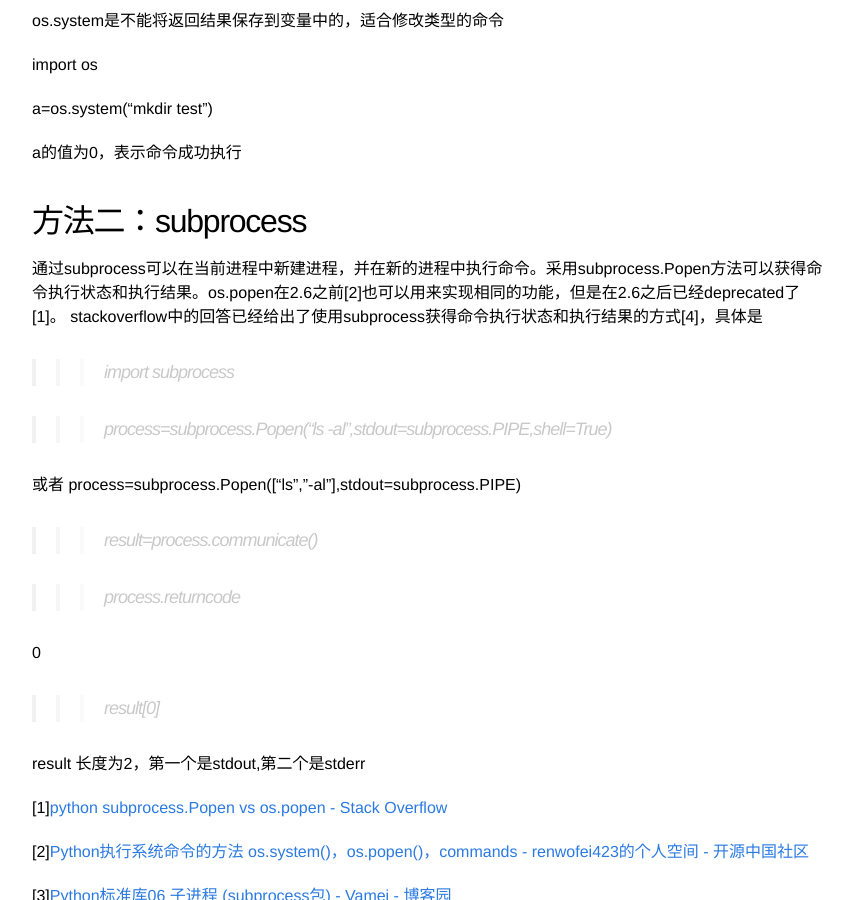
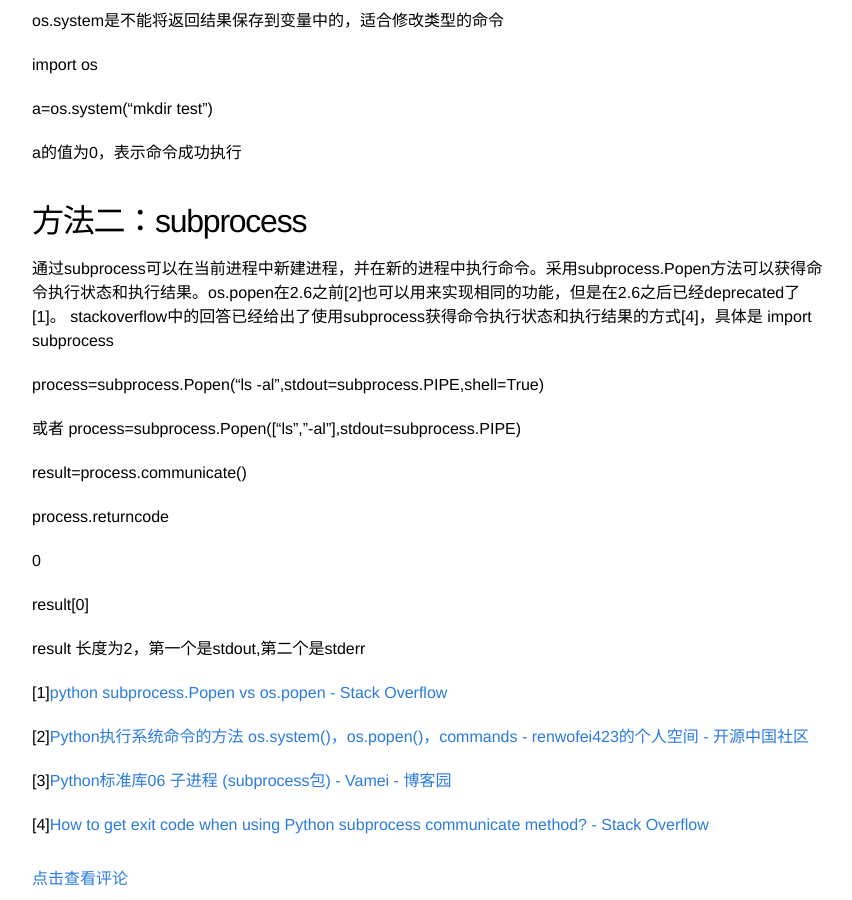
Before and after one commit to jue-jiang/jue-jiang.github.io, a Jekyll site: the page built from _posts/2014-07-06-python中调用shell命令.md, in a window 1280 px wide and 900 px high, scrolled down 357 px. Shown: the whole window, without its empty margins (208-1060 px from the left). Built offline with Jekyll 4.4.1, drawn with Linux system fonts in a browser that asks for light colours.

```diff
--- a/_posts/2014-07-06-python中调用shell命令.md
+++ b/_posts/2014-07-06-python中调用shell命令.md
@@ -23,19 +23,19 @@ a的值为0，表示命令成功执行
 ##方法二：subprocess
 通过subprocess可以在当前进程中新建进程，并在新的进程中执行命令。采用subprocess.Popen方法可以获得命令执行状态和执行结果。os.popen在2.6之前[2]也可以用来实现相同的功能，但是在2.6之后已经deprecated了[1]。
 stackoverflow中的回答已经给出了使用subprocess获得命令执行状态和执行结果的方式[4]，具体是
->>> import subprocess
+import subprocess
 
->>> process=subprocess.Popen("ls -al",stdout=subprocess.PIPE,shell=True)
+process=subprocess.Popen("ls -al",stdout=subprocess.PIPE,shell=True)
 
 或者 process=subprocess.Popen(["ls","-al"],stdout=subprocess.PIPE)
 
->>> result=process.communicate()
+result=process.communicate()
 
->>> process.returncode
+process.returncode
 
 0
 
->>> result[0]
+result[0]
 
 result 长度为2，第一个是stdout,第二个是stderr
 
```
